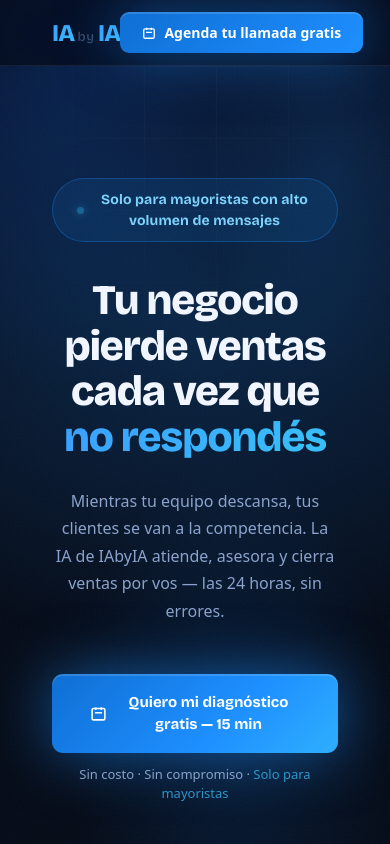
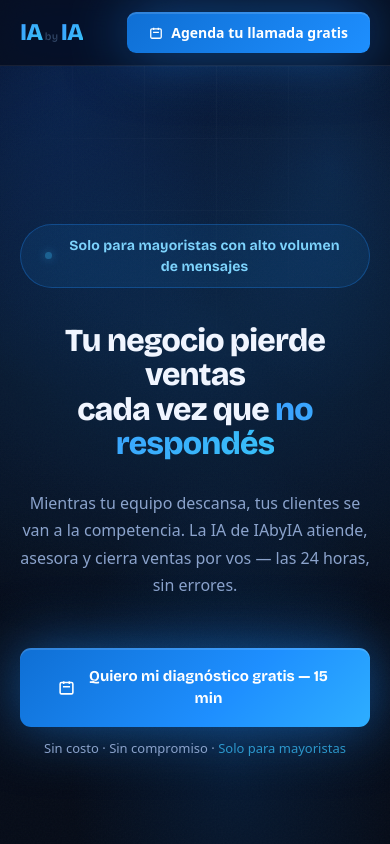
Before and after one commit to ignarru/vsl_landing, a Next.js app: page / in a window 390 px wide. Shown: the top 844 px of the page. Built offline with nearby package versions, Linux system fonts and the light colour scheme.

Commit message:
Update globals.css

```diff
--- a/src/app/globals.css
+++ b/src/app/globals.css
@@ -12,7 +12,7 @@
   --color-border2: rgba(30,143,255,0.18);
   --color-border3: rgba(30,143,255,0.32);
 
-  /* ── Text hierarchy ── */
+  /* ── Text ── */
   --color-ink:  #f0f5ff;
   --color-ink2: #8ba3cc;
   --color-ink3: #4a6589;
@@ -32,7 +32,6 @@
   --color-glow:  rgba(30,143,255,0.2);
   --color-glow2: rgba(30,143,255,0.08);
 
-  /* ── Typography ── */
   --font-sans: var(--font-geist-sans);
   --font-mono: var(--font-geist-mono);
 }
@@ -50,6 +49,7 @@ body {
   -webkit-font-smoothing: antialiased;
 }
 
+/* Ambient background */
 body::before {
   content: '';
   position: fixed; inset: 0; z-index: 0;
@@ -61,6 +61,7 @@ body::before {
   pointer-events: none;
 }
 
+/* Noise texture */
 body::after {
   content: '';
   position: fixed; inset: 0; z-index: 0;
@@ -69,46 +70,90 @@ body::after {
   pointer-events: none;
 }
 
-nav, main, footer, section, header { position: relative; z-index: 1; }
+nav, main, footer, section, header, div { position: relative; }
+nav, main, footer, section, header { z-index: 1; }
 
 ::selection { background: var(--color-blue); color: white; }
 
+/* ─────────────────────────────────────────
+   BRAND WORDMARK  — usa Bricolage siempre
+───────────────────────────────────────── */
 .brand-mark {
   display: inline-flex;
   align-items: baseline;
-  gap: 0.125rem;
+  gap: 0.1rem;
+  font-family: 'Bricolage Grotesque', sans-serif;
   font-weight: 800;
   letter-spacing: -0.03em;
+  line-height: 1;
 }
 
 .brand-ia {
-  background: linear-gradient(120deg, #3ba3ff 10%, var(--color-blue3) 90%);
+  background: linear-gradient(120deg, #3ba3ff 10%, #38bdf8 90%);
   -webkit-background-clip: text;
   -webkit-text-fill-color: transparent;
   background-clip: text;
 }
 
 .brand-by {
-  font-size: 0.55em;
+  font-family: 'Bricolage Grotesque', sans-serif;
+  font-size: 0.45em;
   font-weight: 500;
-  letter-spacing: 0.05em;
+  letter-spacing: 0.04em;
   text-transform: lowercase;
   color: var(--color-ink3);
-  opacity: 0.7;
-  margin: 0 0.08em;
+  opacity: 0.65;
+  margin: 0 0.05em;
+  -webkit-text-fill-color: var(--color-ink3);
 }
 
+/* ─────────────────────────────────────────
+   HEADINGS — Bricolage por defecto
+───────────────────────────────────────── */
+h1, h2, h3 {
+  font-family: 'Bricolage Grotesque', sans-serif;
+  font-weight: 800;
+  line-height: 1.1;
+  letter-spacing: -0.02em;
+  color: var(--color-ink);
+}
+
+/* ─────────────────────────────────────────
+   VSL FRAME
+───────────────────────────────────────── */
 .vsl-frame {
   position: relative;
   border-radius: 1.125rem;
   overflow: hidden;
-  border: 1px solid var(--color-border2);
+  border: 1px solid rgba(30,143,255,0.18);
   background: var(--color-surface);
   box-shadow:
     0 30px 80px rgba(0,0,0,0.6),
     0 0 0 1px rgba(255,255,255,0.04);
 }
 
+/* ─────────────────────────────────────────
+   CAL EMBED
+───────────────────────────────────────── */
+.cal-embed {
+  border-radius: 1.125rem;
+  border: 1px solid rgba(30,143,255,0.18);
+  overflow: hidden;
+  box-shadow: 0 0 60px rgba(30,143,255,0.08);
+  background: var(--color-surface);
+  width: 100%;
+}
+
+.cal-embed iframe {
+  display: block;
+  width: 100%;
+  border: none;
+  min-height: 700px;
+}
+
+/* ─────────────────────────────────────────
+   ANIMATIONS
+───────────────────────────────────────── */
 @keyframes fadeUp {
   from { opacity: 0; transform: translateY(22px); }
   to   { opacity: 1; transform: translateY(0); }
@@ -119,20 +164,9 @@ nav, main, footer, section, header { position: relative; z-index: 1; }
   50%      { opacity: .3; }
 }
 
-@keyframes shimmer {
-  0%   { transform: translateX(-100%); }
-  100% { transform: translateX(100%); }
-}
-
 @keyframes glow-pulse {
   0%,100% { box-shadow: 0 0 48px rgba(30,143,255,0.4), 0 2px 0 rgba(255,255,255,0.12) inset; }
   50%     { box-shadow: 0 0 70px rgba(30,143,255,0.65), 0 2px 0 rgba(255,255,255,0.15) inset; }
-}
-
-@keyframes pulse-ring {
-  0%   { box-shadow: 0 0 0 0 rgba(30,143,255,0.4); }
-  70%  { box-shadow: 0 0 0 12px rgba(30,143,255,0); }
-  100% { box-shadow: 0 0 0 0 rgba(30,143,255,0); }
 }
 
 @keyframes scroll-x {
@@ -140,6 +174,9 @@ nav, main, footer, section, header { position: relative; z-index: 1; }
   100% { transform: translateX(-50%); }
 }
 
+/* ─────────────────────────────────────────
+   REVEAL ON SCROLL
+───────────────────────────────────────── */
 .reveal {
   opacity: 0;
   transform: translateY(26px);
@@ -153,31 +190,51 @@ nav, main, footer, section, header { position: relative; z-index: 1; }
 .d2 { transition-delay: .18s; }
 .d3 { transition-delay: .26s; }
 
+/* ─────────────────────────────────────────
+   CTA BUTTON
+───────────────────────────────────────── */
 .cta-pulse {
   animation: glow-pulse 3s ease-in-out infinite;
+  transition: transform .25s, box-shadow .25s;
 }
 .cta-pulse:hover {
   animation: none;
   transform: translateY(-3px) !important;
-  box-shadow: 0 0 80px rgba(30,143,255,0.6), 0 2px 0 rgba(255,255,255,0.15) inset;
+  box-shadow: 0 0 80px rgba(30,143,255,0.6), 0 2px 0 rgba(255,255,255,0.15) inset !important;
 }
 
-.banner-scroll {
-  animation: scroll-x 20s linear infinite;
+/* ─────────────────────────────────────────
+   BADGE DOT
+───────────────────────────────────────── */
+.badge-dot {
+  width: 7px;
+  height: 7px;
+  border-radius: 50%;
+  background: #38bdf8;
+  box-shadow: 0 0 8px #38bdf8;
+  animation: blink 2s ease-in-out infinite;
+  flex-shrink: 0;
+  display: inline-block;
 }
 
-.cal-embed {
-  border-radius: 1.125rem;
-  border: 1px solid var(--color-border2);
-  overflow: hidden;
-  box-shadow: 0 0 60px rgba(30,143,255,0.08);
-  background: var(--color-surface);
+/* ─────────────────────────────────────────
+   MOBILE
+───────────────────────────────────────── */
+@media (max-width: 768px) {
+  h1 { font-size: clamp(32px, 8vw, 52px) !important; }
+  h2 { font-size: clamp(24px, 6vw, 36px) !important; }
+
+  .stats-grid { grid-template-columns: repeat(2, 1fr) !important; }
+  .two-col-grid { grid-template-columns: 1fr !important; }
+  .steps-grid-inner { grid-template-columns: 1fr !important; }
+  .steps-connector { display: none !important; }
+  .metrics-row { flex-wrap: wrap; gap: 16px !important; }
+  .quote-card-inner { padding: 28px 20px !important; }
+  .section-pad { padding-left: 20px !important; padding-right: 20px !important; }
+  .nav-pad { padding-left: 20px !important; padding-right: 20px !important; }
+  .footer-inner { flex-direction: column; text-align: center; gap: 8px; }
 }
 
-.badge-dot {
-  width: 7px; height: 7px; border-radius: 50%;
-  background: var(--color-blue3);
-  box-shadow: 0 0 8px var(--color-blue3);
-  animation: blink 2s ease-in-out infinite;
-  flex-shrink: 0;
+@media (max-width: 480px) {
+  .cta-chips-row { flex-direction: column; gap: 8px !important; }
 }
```
